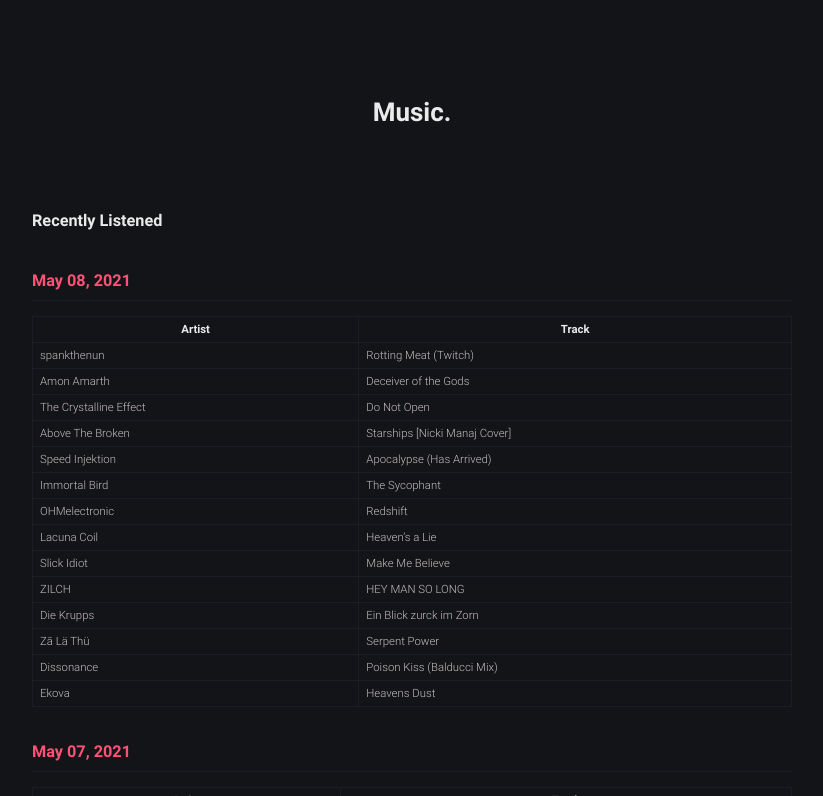
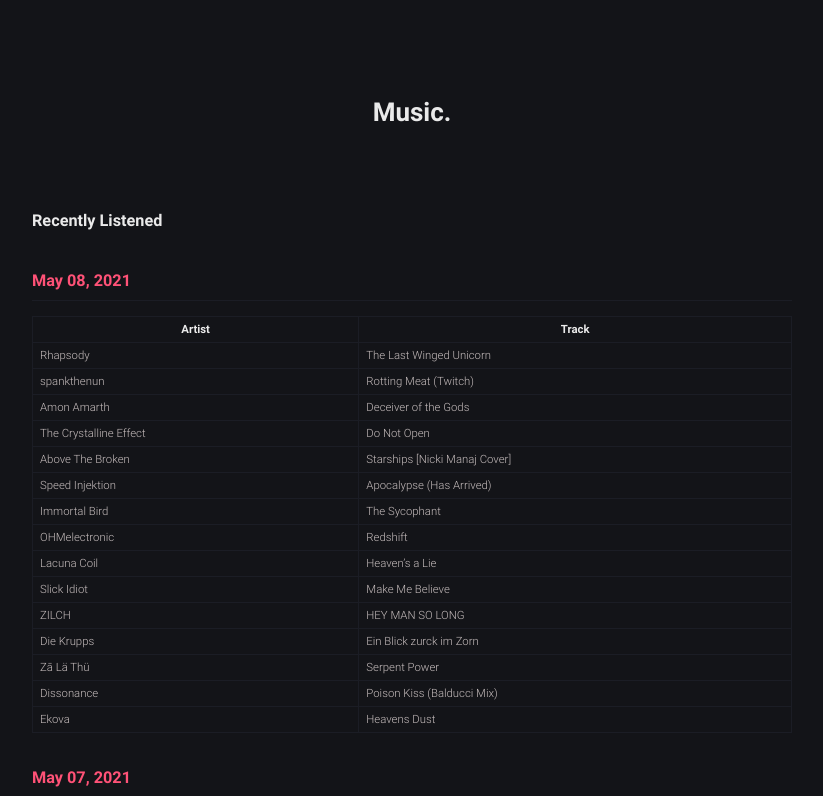
Before and after one commit to robert-marshall/xyz, a Jekyll site: the page built from music.md, in a window 1280 px wide and 900 px high, cut to the strip 104-900 px from the top of the window. Shown: the whole strip, without its empty margins (228-1051 px from the left). Built offline with Jekyll 4.4.1, drawn with Linux system fonts in a browser that asks for light colours.

Commit message:
Herping the derp derp (silly scoping error)

```diff
--- a/music.md
+++ b/music.md
@@ -11,6 +11,7 @@
 
 | Artist | Track |
 |--------|-------|
+Rhapsody | The Last Winged Unicorn
 spankthenun | Rotting Meat (Twitch)
 Amon Amarth | Deceiver of the Gods
 The Crystalline Effect | Do Not Open
```
